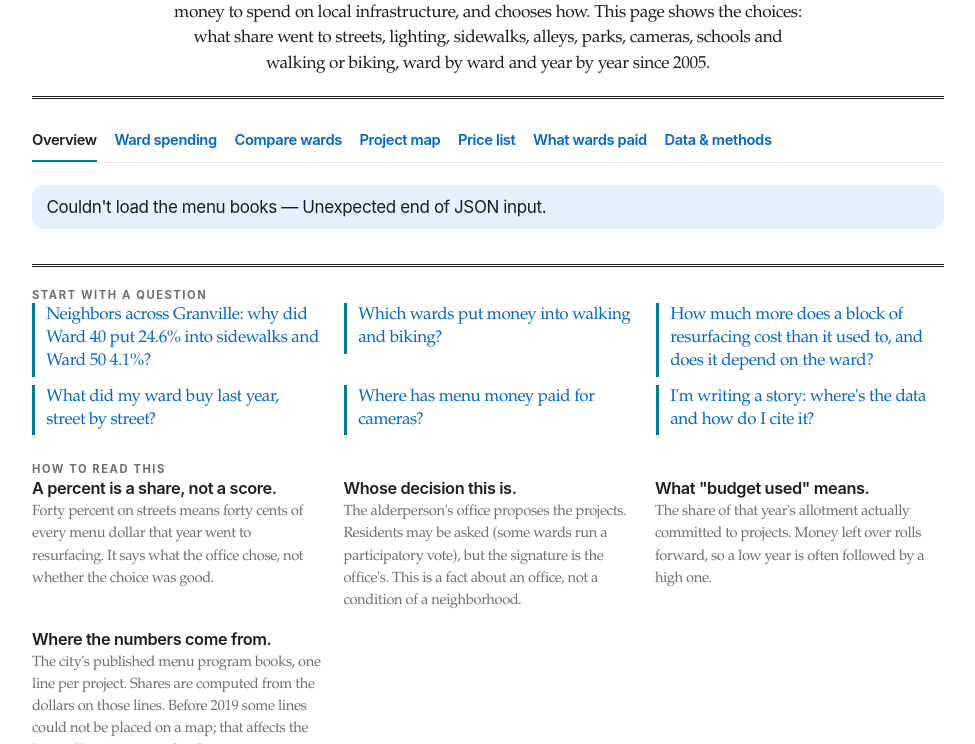
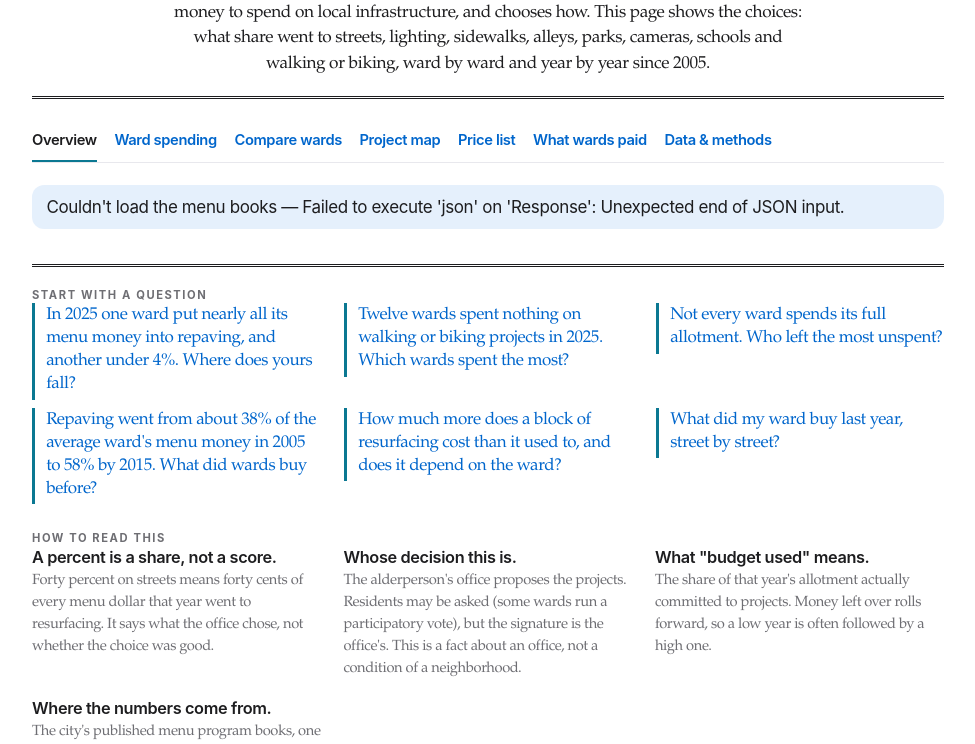
Before and after one commit to HarryBrisson/ward-wise-frontend, a Flask app: page /menu in a window 1280 px wide. Shown: the part 248-992 px from the top of the page, without its empty margins (152-1127 px from the left). Run offline with Flask 3, Linux system fonts and the light colour scheme; data that the repository does not hold is empty.

Commit message:
Menu overview: replace article-specific question prompts with general, data-grounded ones (repaving split, walking/biking, unspent allotment, 2005 shift)

```diff
--- a/templates/menu.html
+++ b/templates/menu.html
@@ -24,12 +24,12 @@
     <section class="mh-questions" aria-label="Start with a question">
       <p class="ed-section-label">Start with a question</p>
       <ul>
-        <li><a href="/menu/compare?wards=40,50&amp;year=2023&amp;category=Sidewalk+Repair">Neighbors across Granville: why did Ward 40 put 24.6% into sidewalks and Ward 50 4.1%?</a></li>
-        <li><a href="/menu/compare?wards=1,32,35,47&amp;year=2025&amp;category=Pedestrian+Infrastructure">Which wards put money into walking and biking?</a></li>
+        <li><a href="/menu/compare?wards=19,25&amp;year=2025&amp;category=Street+Resurfacing">In 2025 one ward put nearly all its menu money into repaving, and another under 4%. Where does yours fall?</a></li>
+        <li><a href="/menu/compare?wards=49,48,47&amp;year=2025&amp;category=Pedestrian+Infrastructure">Twelve wards spent nothing on walking or biking projects in 2025. Which wards spent the most?</a></li>
+        <li><a href="/menu?sort=menu_budget_utilization&amp;dir=asc">Not every ward spends its full allotment. Who left the most unspent?</a></li>
+        <li><a href="/menu?y=2005">Repaving went from about 38% of the average ward's menu money in 2005 to 58% by 2015. What did wards buy before?</a></li>
         <li><a href="/menu/costs?type=street_resurfacing">How much more does a block of resurfacing cost than it used to, and does it depend on the ward?</a></li>
         <li><a href="/menu/ward">What did my ward buy last year, street by street?</a></li>
-        <li><a href="/menu/map?category=Cameras">Where has menu money paid for cameras?</a></li>
-        <li><a href="/menu/data">I'm writing a story: where's the data and how do I cite it?</a></li>
       </ul>
     </section>
 
```
